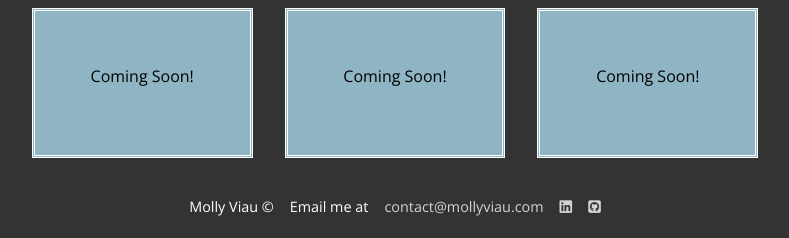
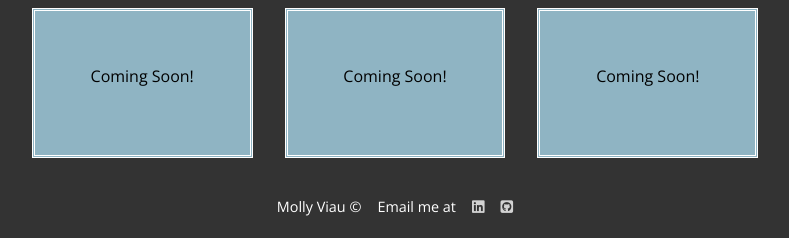
Before and after one commit to mollyviau/portfolio2022, a PHP site: page /index.php in a window 1280 px wide. Shown: the part 746-984 px from the top of the page, without its empty margins (245-1034 px from the left). Run offline with PHP 8.4, Linux system fonts and the light colour scheme; some libraries are stand-ins or nearby versions.

Commit message:
trying to fix redundant link message from wave for email link footer

```diff
--- a/php/footer.php
+++ b/php/footer.php
@@ -4,7 +4,7 @@ echo " <footer class=\"footer\">\n
 
 
 <p>Email me at <a aria-label=\"click here to email Molly\" class=\"emailText\" href=\"mailto:contact@mollyviau.com\">
-<p class=\"emailText\">contact@mollyviau.com</p></a>
+<!-- <p class=\"emailText\">contact@mollyviau.com</p></a> -->
 <p><a aria-label=\"click here to open Molly's LinkedIn\" href=\"https://www.linkedin.com/in/mollyviau/\" target=\"_blank\"><i tabindex=\"0\"  alt=\"click here to open Molly's LinkedIn\" title=\"click here to open Molly's LinkedIn\" class=\"fa-brands fa-linkedin\"></i></a></p>
 <p><a aria-label=\"click here to open Molly's GitHub\" href=\"https://github.com/mollyviau/\" target=\"_blank\"><i tabindex=\"0\"   alt=\"click here to open Molly's GitHub\" title=\"click here to open Molly's GitHub\" class=\"fa-brands fa-github-square\"></i></a></p>
 
```
